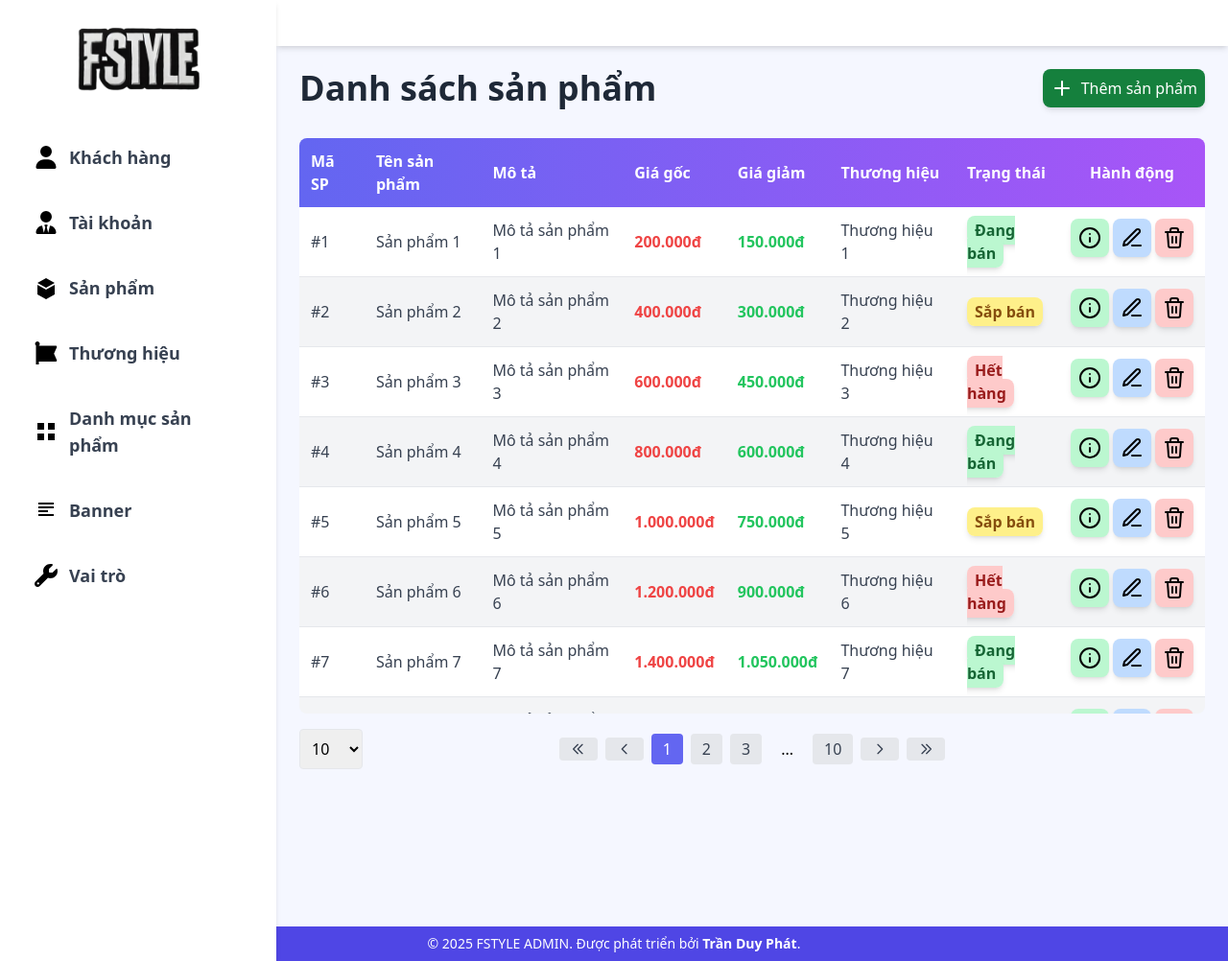
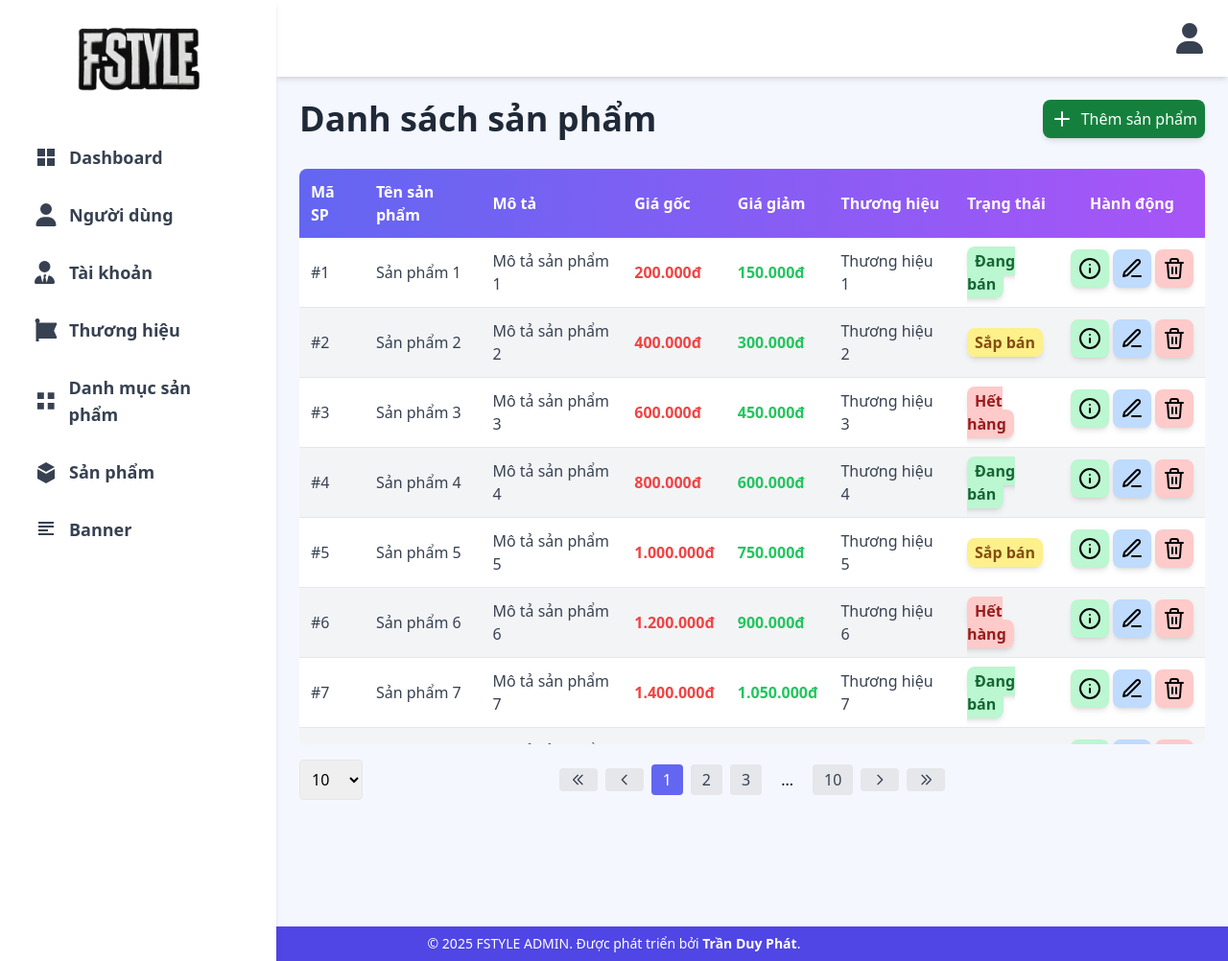
Before and after one commit to DuyPhatpeo/ShopFSTYLE, a PHP site: page /admin/product.php in a window 1280 px wide. Shown: the whole page at 96% size. Run offline with PHP 8.4, Linux system fonts and the light colour scheme; some libraries are stand-ins or nearby versions.

Commit message:
thay đổi đường dẫn tuyệt đối

```diff
--- /dev/null
+++ b/admin/includes/config.php
@@ -0,0 +1,11 @@
+<?php
+    // Lấy đường dẫn thư mục hiện tại
+    $base_path = str_replace('\\', '/', dirname($_SERVER['PHP_SELF']));
+
+    // Đảm bảo chỉ có đúng `/admin`
+    if (strpos($base_path, "/admin/views") !== false) {
+        $base_path = substr($base_path, 0, strpos($base_path, "/admin/views") + 6);
+    } elseif (strpos($base_path, "/admin") === false) {
+        $base_path .= "/admin";
+    }
+?>
--- a/admin/includes/footer.php
+++ b/admin/includes/footer.php
@@ -6,7 +6,11 @@
     <p>© 2025 FSTYLE ADMIN. Được phát triển bởi <span class="font-semibold">Trần Duy Phát</span>.</p>
 </footer>
 
-<script src="../../assets/js/main.js"></script>
+<script src="<?= $base_path ?>/assets/js/main.js"></script>
 </body>
 
 </html>
+
+<?php
+    include_once __DIR__ . "/../includes/config.php";
+?>
--- a/admin/includes/navbar.php
+++ b/admin/includes/navbar.php
@@ -1,16 +1,24 @@
+<?php
+    include_once __DIR__ . "/../includes/config.php";
+?>
+
 <nav class="bg-white shadow-md p-6 flex justify-between items-center relative">
     <!-- Nút mở sidebar trên mobile -->
     <button id="menu-toggle" class="md:hidden text-gray-700 focus:outline-none">
-        <img src="../../assets/icons/menu.svg" class="w-6 h-6 text-indigo-600" alt="Menu" />
+        <img src="<?= $base_path ?>/assets/icons/menu.svg" class="w-6 h-6 text-indigo-600" alt="Menu" />
     </button>
 
     <!-- Logo trên mobile -->
     <div class="absolute left-1/2 transform -translate-x-1/2 md:hidden">
-        <img src="../../assets/images/logo-fstyle.png" alt="FSTYLE ADMIN" class="h-10">
+        <img src="<?= $base_path ?>/assets/images/logo-fstyle.png" alt="FSTYLE ADMIN" class="h-10">
     </div>
 
     <!-- Icon Profile -->
     <div class="ml-auto flex items-center">
-        <img src="../../assets/icons/customer.svg" alt="User" class="rounded-full" />
+        <svg xmlns="http://www.w3.org/2000/svg" viewBox="0 0 448 512" fill="currentColor" class="w-8 h-8 text-gray-700">
+            <path
+                d="M224 256A128 128 0 1 0 224 0a128 128 0 1 0 0 256zm-45.7 48C79.8 304 0 383.8 0 482.3C0 498.7 13.3 512 29.7 512h388.6c16.4 0 29.7-13.3 29.7-29.7 0-98.5-79.8-178.3-178.3-178.3h-91.4z" />
+        </svg>
     </div>
+
 </nav>
--- a/admin/includes/sidebar.php
+++ b/admin/includes/sidebar.php
@@ -1,39 +1,68 @@
+<?php
+    include_once __DIR__ . "/../includes/config.php";
+?>
+
+
 <aside id="sidebar"
     class="fixed md:relative z-40 w-72 bg-white h-screen p-6 shadow-md transform -translate-x-full md:translate-x-0 transition-transform duration-300 ease-in-out flex flex-col justify-between">
     <div>
-        <!-- Logo đã được thay bằng ảnh, thu nhỏ kích thước và căn giữa -->
         <div class="mb-10 hidden md:block">
-            <img src="../../assets/images/logo-fstyle.png" alt="FSTYLE ADMIN" class="w-32 object-contain mx-auto">
+            <img src="<?= $base_path ?>/assets/images/logo-fstyle.png" alt="FSTYLE ADMIN"
+                class="w-32 object-contain mx-auto">
         </div>
-        <nav class="space-y-4">
-            <a href="#"
-                class="block p-3 rounded-md text-gray-700 hover:text-indigo-600 hover:bg-gray-200 flex items-center icon-hover font-bold text-lg">
-                <img src="../../assets/icons/customer.svg" class="w-6 h-6 mr-3" alt="Khách hàng" /> Khách hàng
+        <nav class="space-y-2">
+            <a href="<?= $base_path ?>/views/index.php"
+                class="flex items-center gap-3 p-3 rounded-md text-gray-700 hover:text-indigo-600 hover:bg-gray-200 font-bold text-lg">
+                <svg xmlns="http://www.w3.org/2000/svg" viewBox="0 0 24 24" fill="currentColor" class="w-6 h-6">
+                    <path d="M3 3h8v8H3V3zm10 0h8v8h-8V3zM3 13h8v8H3v-8zm10 0h8v8h-8v-8z" />
+                </svg>
+                Dashboard
             </a>
-            <a href="#"
-                class="block p-3 rounded-md text-gray-700 hover:text-indigo-600 hover:bg-gray-200 flex items-center icon-hover font-bold text-lg">
-                <img src="../../assets/icons/account.svg" class="w-6 h-6 mr-3" alt="Tài khoản" /> Tài khoản
+
+            <a href="<?= $base_path ?>/views/users.php"
+                class="flex items-center gap-3 p-3 rounded-md text-gray-700 hover:text-indigo-600 hover:bg-gray-200 font-bold text-lg">
+                <svg xmlns="http://www.w3.org/2000/svg" viewBox="0 0 448 512" fill="currentColor" class="w-6 h-6">
+                    <path
+                        d="M224 256A128 128 0 1 0 224 0a128 128 0 1 0 0 256zM178.3 304C79.8 304 0 383.8 0 482.3 0 498.7 13.3 512 29.7 512h388.6c16.4 0 29.7-13.3 29.7-29.7 0-98.5-79.8-178.3-178.3-178.3h-91.4z" />
+                </svg>
+                Người dùng
             </a>
-            <a href="product.php"
-                class="block p-3 rounded-md text-gray-700 hover:text-indigo-600 hover:bg-gray-200 flex items-center icon-hover font-bold text-lg">
-                <img src="../../assets/icons/product.svg" class="w-6 h-6 mr-3" alt="Sản phẩm" /> Sản phẩm
+            <a href="<?= $base_path ?>/views/accounts.php"
+                class="flex items-center gap-3 p-3 rounded-md text-gray-700 hover:text-indigo-600 hover:bg-gray-200 font-bold text-lg">
+                <svg xmlns="http://www.w3.org/2000/svg" viewBox="0 0 512 512" fill="currentColor" class="w-6 h-6">
+                    <path
+                        d="M96 128a128 128 0 1 0 256 0A128 128 0 1 0 96 128zm94.5 200.2l18.6 31L175.8 483.1l-36-146.9c-2-8.1-9.8-13.4-17.9-11.3C51.9 342.4 0 405.8 0 481.3c0 17 13.8 30.7 30.7 30.7h386.6c17 0 30.7-13.8 30.7-30.7 0-75.5-51.9-138.9-121.9-156.4-8.1-2-15.9 3.3-17.9 11.3l-36 146.9L238.9 359.2l18.6-31c6.4-10.7-1.3-24.2-13.7-24.2h-19.7c-12.4 0-20.1 13.6-13.7 24.2z" />
+                </svg>
+                Tài khoản
             </a>
-            <a href="brand.php"
-                class="block p-3 rounded-md text-gray-700 hover:text-indigo-600 hover:bg-gray-200 flex items-center icon-hover font-bold text-lg">
-                <img src="../../assets/icons/brand.svg" class="w-6 h-6 mr-3" alt="Hãng" /> Thương hiệu
+            <a href="<?= $base_path ?>/views/brand/index.php"
+                class="flex items-center gap-3 p-3 rounded-md text-gray-700 hover:text-indigo-600 hover:bg-gray-200 font-bold text-lg">
+                <svg xmlns="http://www.w3.org/2000/svg" viewBox="0 0 512 512" fill="currentColor" class="w-6 h-6">
+                    <path
+                        d="M91.7 96C106.3 86.8 116 70.5 116 52C116 23.3 92.7 0 64 0S12 23.3 12 52c0 16.7 7.8 31.5 20 41v3 352 64h64v-64h373.6c14.6 0 26.4-11.8 26.4-26.4 0-3.7-.8-7.3-2.3-10.7L432 272l61.7-138.9c1.5-3.4 2.3-7 2.3-10.7 0-14.6-11.8-26.4-26.4-26.4H91.7z" />
+                </svg>
+                Thương hiệu
             </a>
-            <a href="category.php"
-                class="block p-3 rounded-md text-gray-700 hover:text-indigo-600 hover:bg-gray-200 flex items-center icon-hover font-bold text-lg">
-                <img src="../../assets/icons/category.svg" class="w-6 h-6 mr-3" alt="Danh mục sản phẩm" /> Danh mục sản
-                phẩm
+            <a href="<?= $base_path ?>/views/category.php"
+                class="flex items-center gap-3 p-3 rounded-md text-gray-700 hover:text-indigo-600 hover:bg-gray-200 font-bold text-lg">
+                <svg xmlns="http://www.w3.org/2000/svg" viewBox="0 0 24 24" fill="currentColor" class="w-6 h-6">
+                    <path d="M10 3H3v7h7V3zm11 0h-7v7h7V3zM3 14h7v7H3v-7zm11 0h7v7h-7v-7z" />
+                </svg>
+                Danh mục sản phẩm
             </a>
-            <a href="#"
-                class="block p-3 rounded-md text-gray-700 hover:text-indigo-600 hover:bg-gray-200 flex items-center icon-hover font-bold text-lg">
-                <img src="../../assets/icons/banner.svg" class="w-6 h-6 mr-3" alt="Banner" /> Banner
+            <a href="<?= $base_path ?>/views/product.php"
+                class="flex items-center gap-3 p-3 rounded-md text-gray-700 hover:text-indigo-600 hover:bg-gray-200 font-bold text-lg">
+                <svg xmlns="http://www.w3.org/2000/svg" viewBox="0 0 24 24" fill="currentColor" class="w-6 h-6">
+                    <path d="M21 7l-9-5-9 5 9 5 9-5zm-9 7L3 9v10l9 5 9-5V9l-9 5z" />
+                </svg>
+                Sản phẩm
             </a>
-            <a href="role.php"
-                class="block p-3 rounded-md text-gray-700 hover:text-indigo-600 hover:bg-gray-200 flex items-center icon-hover font-bold text-lg">
-                <img src="../../assets/icons/role.svg" class="w-6 h-6 mr-3" alt="Vai trò" /> Vai trò
+            <a href="<?= $base_path ?>/views/banner.php"
+                class="flex items-center gap-3 p-3 rounded-md text-gray-700 hover:text-indigo-600 hover:bg-gray-200 font-bold text-lg">
+                <svg xmlns="http://www.w3.org/2000/svg" viewBox="0 0 24 24" fill="currentColor" class="w-6 h-6">
+                    <path d="M4 4h16v2H4V4zm0 4h16v2H4V8zm0 4h10v2H4v-2zm0 4h16v2H4v-2z" />
+                </svg>
+                Banner
             </a>
         </nav>
     </div>
--- a/admin/index.php
+++ b/admin/views/index.php
@@ -1,8 +1,8 @@
-<?php include ('includes/header.php'); ?>
+<?php include ('../includes/header.php'); ?>
 
 
 <main class="p-6 flex-1">
     <h1 class="text-4xl font-bold mb-6">Dashboard</h1>
 </main>
 
-<?php include ('includes/footer.php'); ?>
+<?php include ('../includes/footer.php'); ?>
```
Also changed, not shown: admin/views/brand/index.php (renamed from admin/brand.php, +5 -5 lines), admin/.htaccess (added).
